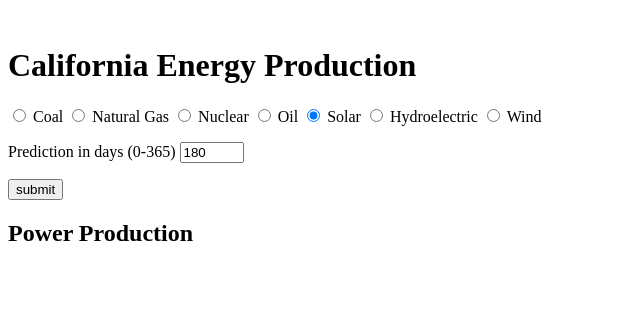
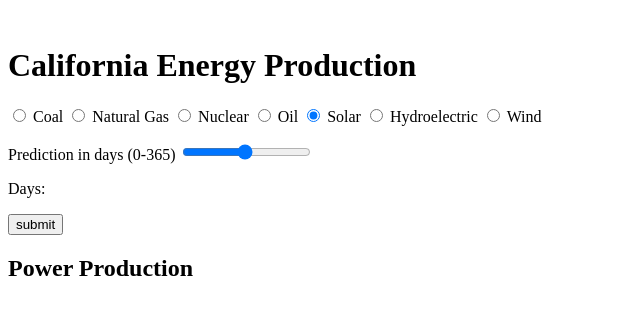
Before and after one commit to LenixC/Dashboards, a Flask app: template templates/calidash.html in a window 1280 px wide. Shown: the top 315 px of the page, without its empty margins (0-640 px from the left). Run offline with Flask 3, Linux system fonts and the light colour scheme; the template is opened without the code that fills it, so the values that code supplies are empty; some libraries are stand-ins or nearby versions.

Commit message:
Changed Number Box to Slider with value listener.

```diff
--- a/templates/calidash.html
+++ b/templates/calidash.html
@@ -19,12 +19,13 @@
       <label for="WND">Wind</label>
 
       <p>
-      <label for="prediction">Prediction in days (0-365)</label>
-      <input type="number" id="prediction" name="prediction"
-        min="0" max="365" value="180">
+        <label for="prediction">Prediction in days (0-365)</label>
+        <input type="range" id="prediction" name="prediction"
+          min="0" max="365" step="1" value="180">
+        <p>Days: <output id="pred_days"></output></p>
       </p>
 
-      <input type="submit" value="submit" /></p>
+      <input type="submit" value="submit" />
     </form>
     <h2>{{ context.energy_type }} Power Production</h2>
     <div id='chart' class='chart'”></div>
@@ -32,6 +33,13 @@
 
   <script src='https://cdn.plot.ly/plotly-latest.min.js'></script>
   <script type='text/javascript'>
+    const value = document.querySelector("#pred_days")
+    const input = document.querySelector("#prediction")
+    value.textContent = input.value
+    input.addEventListener("input", (event) => {
+      value.textContent = event.target.value
+    })
+
     var graphs = {{ context.graphJSON | safe }};
     Plotly.plot('chart',graphs,{});
   </script>
```
Also changed, not shown: EnergySources.db.
